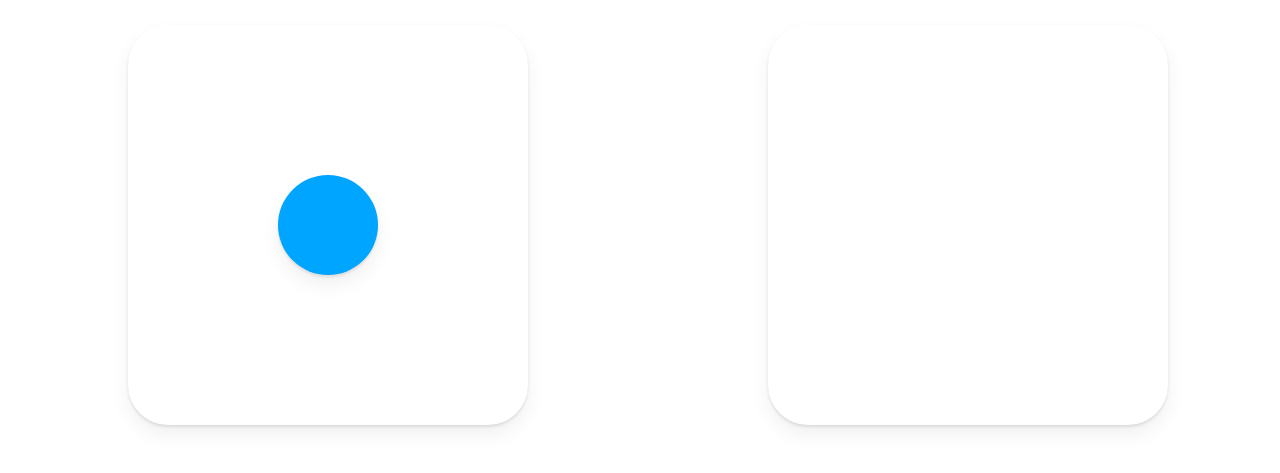
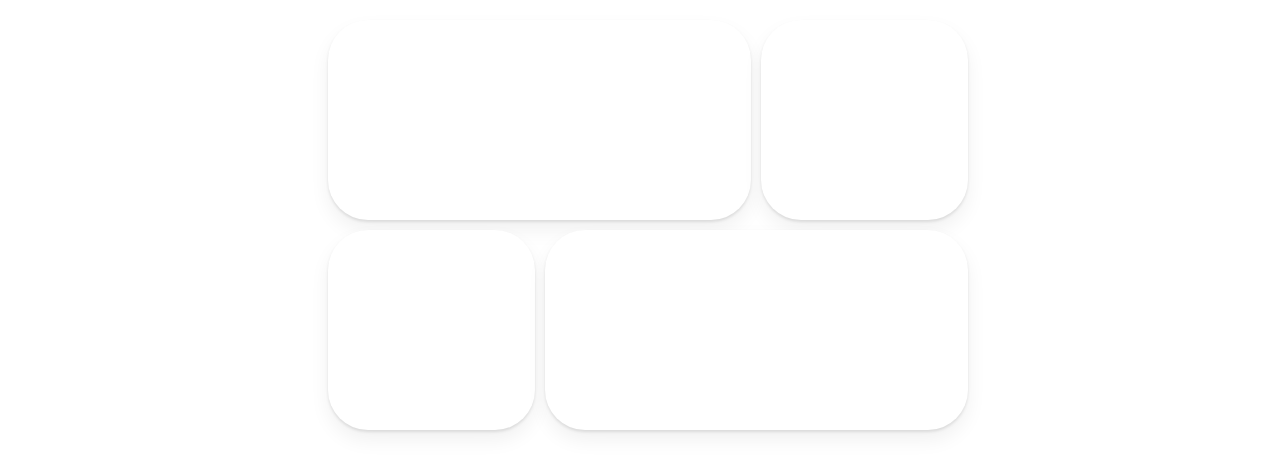
Before and after one commit to HA-SEUNG-JEONG/nomflix, a React (Create React App) app: page / in a window 1280 px wide. Shown: the part 183-656 px from the top of the page. Built offline with nearby package versions, Linux system fonts and the light colour scheme; the HTML template or start-up script is replaced by a standard one.

Commit message:
layoutId Part Two

```diff
--- a/src/App.tsx
+++ b/src/App.tsx
@@ -1,5 +1,5 @@
 import styled from "styled-components";
-import { motion } from "framer-motion";
+import { motion, AnimatePresence } from "framer-motion";
 import { useState } from "react";
 
 const Wrapper = styled(motion.div)`
@@ -11,23 +11,32 @@
 `;
 
 const Box = styled(motion.div)`
-  width: 400px;
-  height: 400px;
+  height: 200px;
   background-color: rgba(255, 255, 255, 1);
   border-radius: 40px;
-  display: flex;
-  justify-content: center;
-  align-items: center;
   font-size: 28px;
   box-shadow: 0 2px 3px rgba(0, 0, 0, 0.1), 0 10px 20px rgba(0, 0, 0, 0.06);
 `;
 
-const Circle = styled(motion.div)`
-  background-color: #00a5ff;
-  width: 100px;
-  height: 100px;
-  border-radius: 50px;
-  box-shadow: 0 2px 3px rgba(0, 0, 0, 0.1), 0 10px 20px rgba(0, 0, 0, 0.06);
+const Grid = styled.div`
+  display: grid;
+  grid-template-columns: repeat(3, 1fr);
+  width: 50vw;
+  gap: 10px;
+  div:first-child,
+  div:last-child {
+    grid-column: span 2;
+  }
+`;
+
+const Overlay = styled(motion.div)`
+  width: 100%;
+  height: 100%;
+  background-color: rgba(0, 0, 0, 0.7);
+  position: absolute;
+  display: flex;
+  justify-content: center;
+  align-items: center;
 `;
 
 function App() {
@@ -35,16 +44,23 @@
   const toggleClicked = () => setClicked((prev) => !prev);
   return (
     <Wrapper onClick={toggleClicked}>
-      <Box>
-        {!clicked ? (
-          <Circle layoutId="circle" style={{ borderRadius: 50 }} />
+      <Grid>
+        <Box layoutId="box" />
+        <Box />
+        <Box />
+        <Box />
+      </Grid>
+      <AnimatePresence>
+        {clicked ? (
+          <Overlay
+            initial={{ backgroundColor: "rgba(0, 0, 0, 0)" }}
+            animate={{ backgroundColor: "rgba(0, 0, 0, 1)" }}
+            exit={{ backgroundColor: "rgba(0, 0, 0, 0)" }}
+          >
+            <Box layoutId="box" style={{ width: 400, height: 200 }} />
+          </Overlay>
         ) : null}
-      </Box>
-      <Box>
-        {clicked ? (
-          <Circle layoutId="circle" style={{ borderRadius: 0, scale: 1.5 }} />
-        ) : null}
-      </Box>
+      </AnimatePresence>
     </Wrapper>
   );
 }
```
